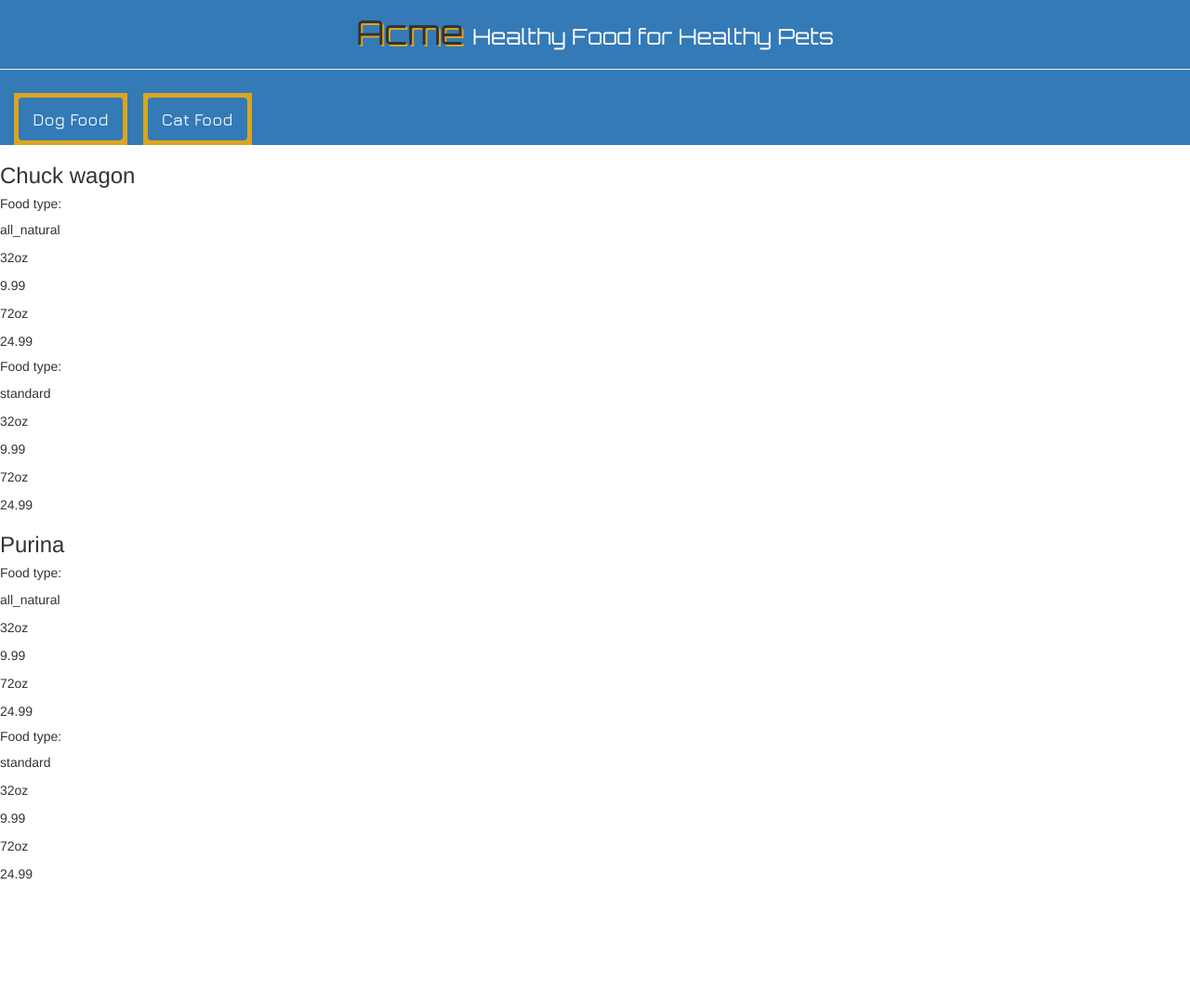
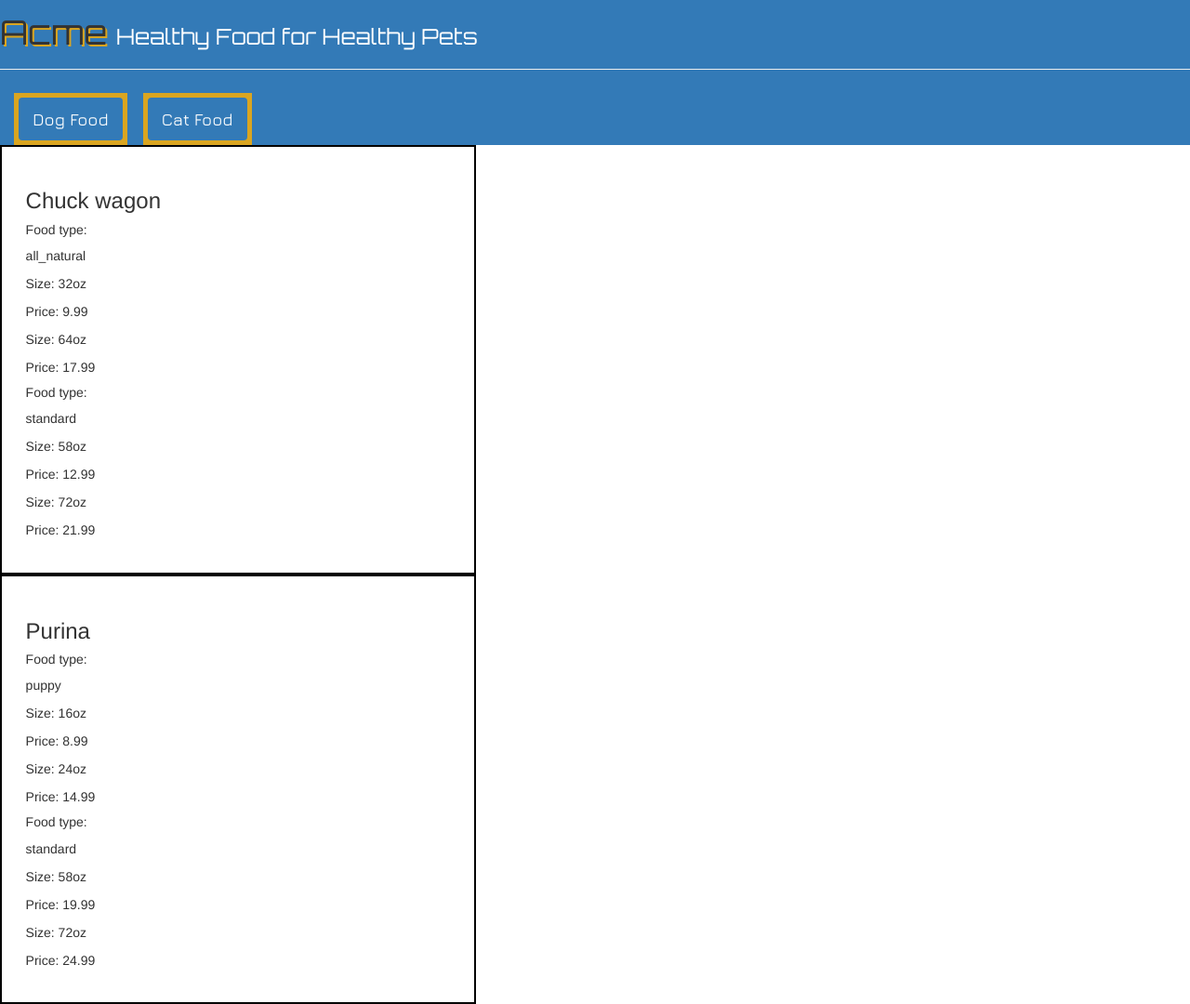
Before and after one commit to nss-day-cohort-13/spa-pet-food-project-Jessicashinjo, a plain HTML site: page index.html in a window 1280 px wide. Shown: the whole page at 93% size. Before the commit the page ends 960 px from the top, so only its background shows below. Drawn offline with nearby package versions, Linux system fonts and the light colour scheme.

Commit message:
finished the javascript but still needs css and organization

```diff
--- a/main.css
+++ b/main.css
@@ -51,7 +51,7 @@
   margin-top: 0;
   padding-top: 15px;
   text-shadow: 2px 2px goldenrod;
-  text-align: center;
+/*  text-align: center;*/
 }
 
 h1 small {
@@ -59,6 +59,32 @@
   text-shadow: none;
 }
 
-.nav-pills li {
-  text-align: center;
+/*******************
+Cards
+*******************/
+
+.card {
+  width: 40%;
+  border: 2px solid black;
+  padding: 2%;
+/*  height: 500px;*/
 }
+
+
+
+
+/*<article class="card">
+  <h3 class="brand">Blue Buffalo</h3>
+  <section class="breeds">
+    <h5>Specially designed for these breeds:</h5>
+    <p>plain, orange, and black</p>
+  </section>
+  <section class="type">
+    <h5>Food type:</h5>
+    <p>puppy</p>
+  </section>
+  <section id="volPrice">
+    <p class="volume">24oz</p>
+    <p class="price">$19.99</p>
+  </section>
+</article>*/
--- a/main.js
+++ b/main.js
@@ -27,19 +27,22 @@
 //Insert Dog Food cards into DOM
 function insertCardInfoToDomDog (bubbles) {
   var placeholderDiv = document.getElementById("mainBody");
+  var sum = " ";
   for (var i = 0; i < bubbles.length; i++) {
-    placeholderDiv.innerHTML += "<article class=\"card\"> <h3 class=\"brand\">" + bubbles[i].name +
+    sum += "<article class=\"card\"> <h3 class=\"brand\">" + bubbles[i].name +
     "</h3>";
     for (var j = 0; j < bubbles[i].types.length; j++) {
-      placeholderDiv.innerHTML += "<section class=\"type\"> <h5>Food type:</h5> <p>" +
-      bubbles[j].types[j].type + "</p> </section>";
-        for (var k = 0; k < bubbles[i].types.length; k++) {
-          placeholderDiv.innerHTML += "<section id=\"volPrice\"> <p class=\"volume\">" +
-          bubbles[k].types[k].volumes[k].name + "</p> <p class=\"price\">" +
-          bubbles[k].types[k].volumes[k].price + "</p> </section> </article>";
+      sum += "<section class=\"type\"> <h5>Food type:</h5> <p>" +
+      bubbles[i].types[j].type + "</p> </section>";
+        for (var k = 0; k < bubbles[i].types[j].volumes.length; k++) {
+          sum += "<section id=\"volPrice\"> <p class=\"volume\">Size: " +
+          bubbles[i].types[j].volumes[k].name + "</p> <p class=\"price\">Price: " +
+          bubbles[i].types[j].volumes[k].price + "</p> </section>";
         }
     }
+    sum += "</article>";
   }
+  placeholderDiv.innerHTML = sum;
 }
 
 // **************************************
@@ -70,24 +73,28 @@
 //Insert Cat Food cards into DOM
 function insertCardInfoToDomCat (bubbles) {
   var placeholderDiv = document.getElementById("mainCatBody");
+  var sum = " ";
   for (var i = 0; i < bubbles.length; i++) {
-    placeholderDiv.innerHTML += "<article class=\"card\"> <h3 class=\"brand\">" + bubbles[i].name +
+    sum += "<article class=\"card\"> <h3 class=\"brand\">" + bubbles[i].name +
     "</h3>";
-      for (var h = 0; h < bubbles.length; h++) {
-        placeholderDiv.innerHTML += "<section class=\"breeds\">" +
-        "<h5>Specially designed for these breeds:</h5> <p>" + bubbles[h].breeds +
-        "</p> </section>";
+      sum += "<section class=\"breeds\">" + "<h5>Specially designed for these breeds:</h5> <p>"
+      for (var h = 0; h < bubbles[i].breeds.length; h++) {
+        sum += `${bubbles[i].breeds[h]} `;
       }
-    for (var j = 0; j < bubbles[i].types.length; j++) {
-      placeholderDiv.innerHTML += "<section class=\"type\"> <h5>Food type:</h5> <p>" +
-      bubbles[j].types[j].type + "</p> </section>";
-        for (var k = 0; k < bubbles[i].types.length; k++) {
-          placeholderDiv.innerHTML += "<section id=\"volPrice\"> <p class=\"volume\">" +
-          bubbles[k].types[k].volumes[k].name + "</p> <p class=\"price\">" +
-          bubbles[k].types[k].volumes[k].price + "</p> </section> </article>";
-        }
+      sum += "</p> </section>";
+      for (var j = 0; j < bubbles[i].types.length; j++) {
+        sum += "<section class=\"type\"> <h5>Food type:</h5> <p>" +
+        bubbles[i].types[j].type + "</p> </section>";
+          for (var k = 0; k < bubbles[i].types[j].volumes.length; k++) {
+            sum += "<section id=\"volPrice\"> <p class=\"volume\">Size: " +
+            bubbles[i].types[j].volumes[k].name + "</p> <p class=\"price\">Price: " +
+            bubbles[i].types[j].volumes[k].price + "</p> </section>";
+      }
     }
+
+    sum += "</article>";
   }
+  placeholderDiv.innerHTML = sum;
 }
 
 
@@ -117,3 +124,20 @@
   catFoodView.classList.add("visible");
   catFoodView.classList.remove("hidden");
 })
+
+
+
+
+
+
+
+
+// var anArray = ["foo", "bar", "baz", "qux"];
+
+// for (var i = 0; i < anArray.length; i++) {
+//   anArray[i]
+// }
+
+// anArray.forEach(function(justAvarName){
+//   justAvarName
+// })
```
Also changed, not shown: index.html (+0 -2 lines).
